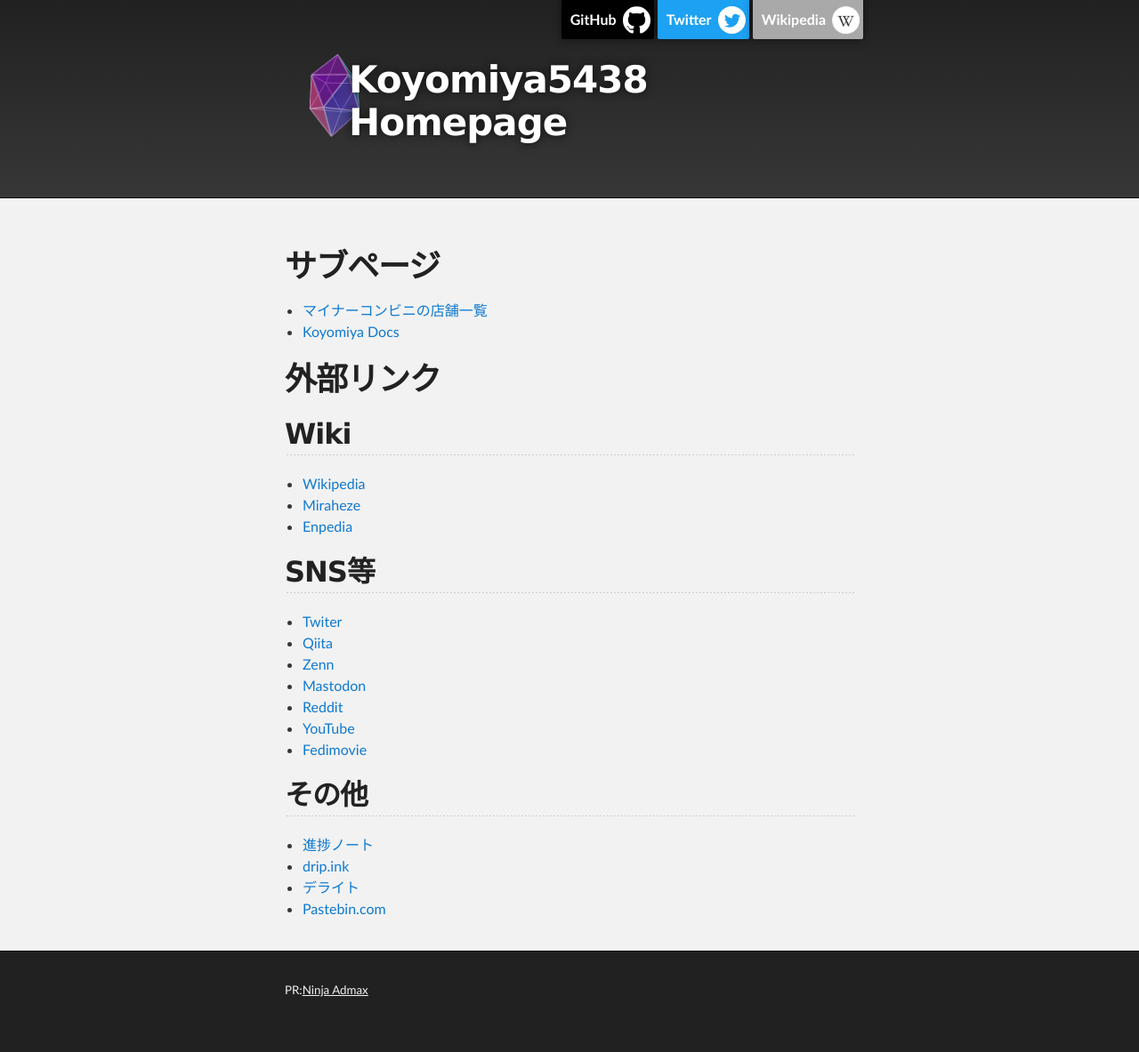
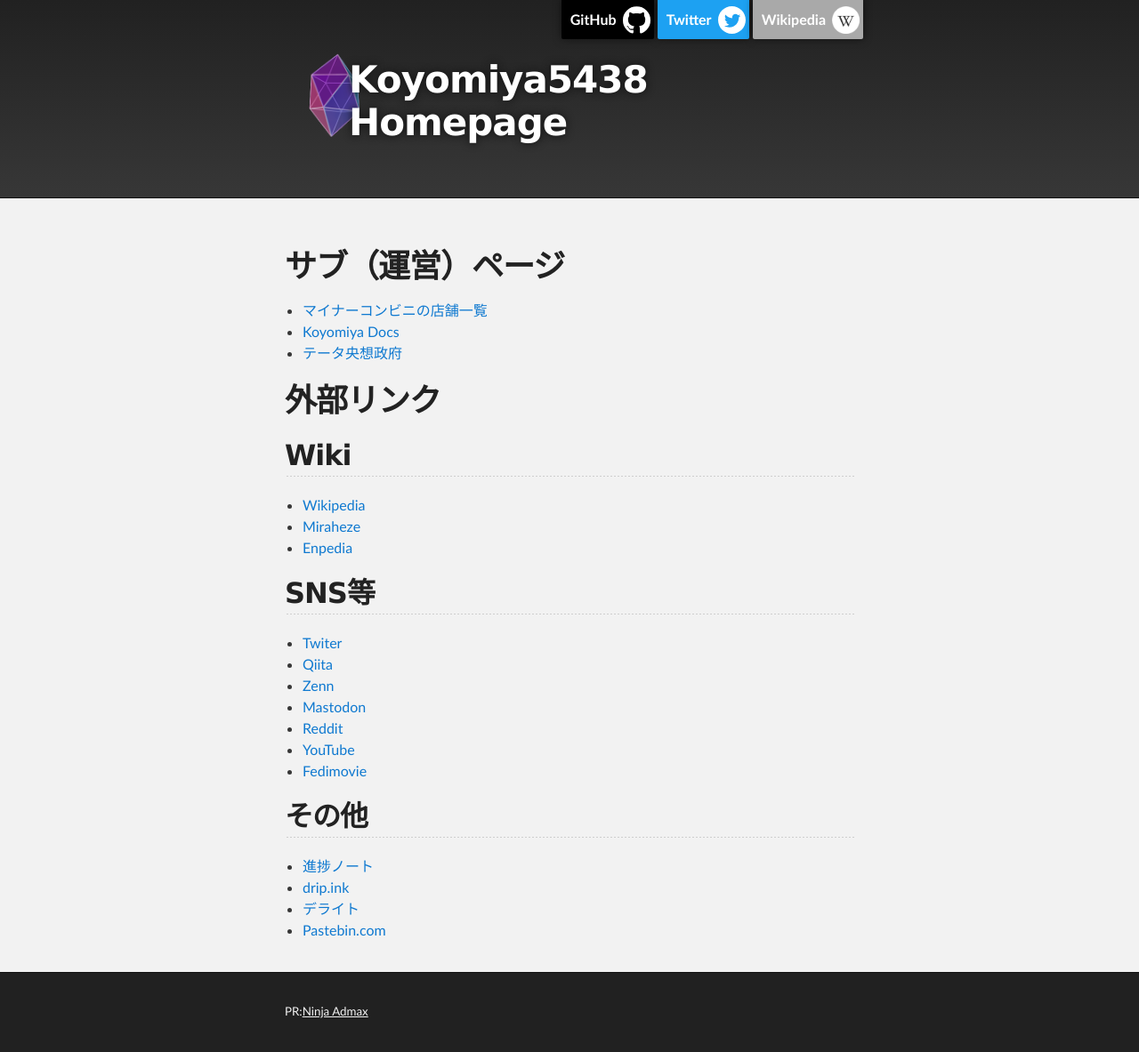
Before and after one commit to koyomiyahouya/koyomiyahouya.github.io, a Jekyll site: the page built from index.md, in a window 1280 px wide. Shown: the whole page at 89% size. Built offline with Jekyll 4.4.1, drawn with Linux system fonts in a browser that asks for light colours; the repository's description, which GitHub fills in, is left out; before the commit the page ends 1159 px from its top, so only the background shows below that.

Commit message:
Update index.md

```diff
--- a/index.md
+++ b/index.md
@@ -2,9 +2,10 @@
 layout: default
 title: Koyomiya5438 Homepage
 ---
-# サブページ
+# サブ（運営）ページ
 * [マイナーコンビニの店舗一覧](/conveni)
 * [Koyomiya Docs](/docs)
+* [テータ央想政府](https://the-ta.f5.si/)
 
 # 外部リンク
 ## Wiki
```
